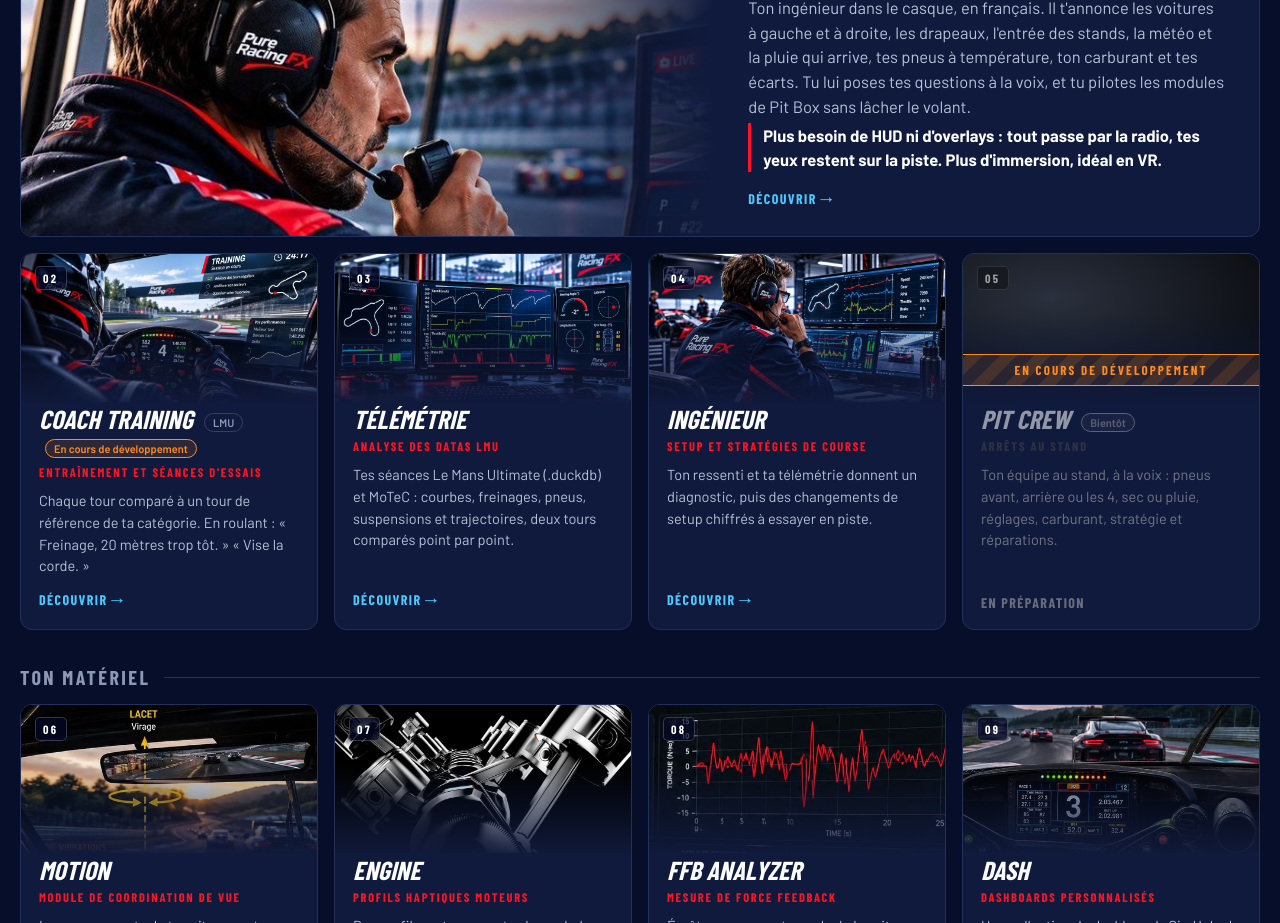
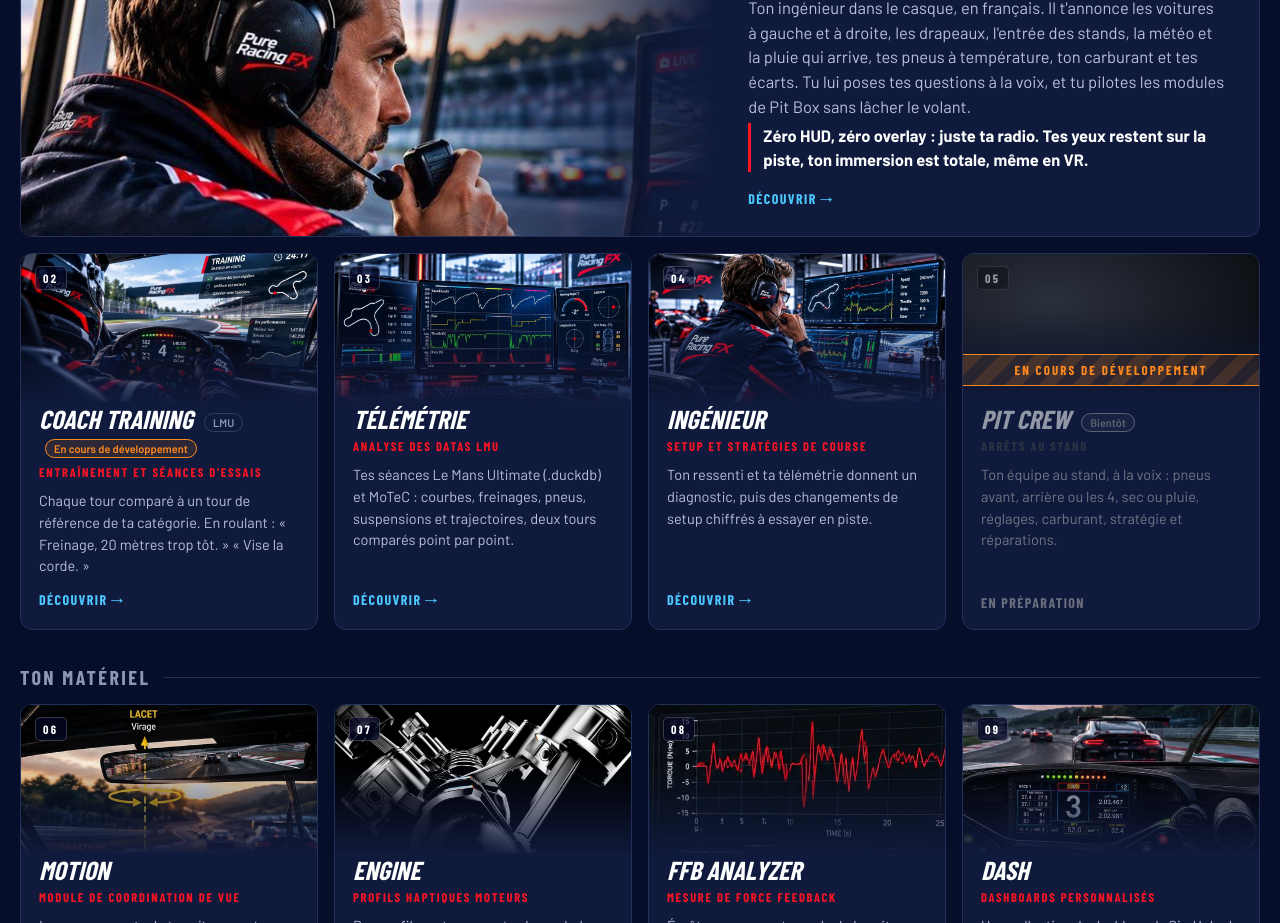
Before and after one commit to Oz911/PureRacingFFBLabWeb, a plain HTML site: page site/index.html in a window 1280 px wide. Shown: the part 2900-3823 px from the top of the page. Drawn offline with nearby package versions, Linux system fonts and the light colour scheme; no server answers; a web font is replaced by a local one.

Commit message:
Site : nouvelle phrase clé du Spotter
Co-Authored-By: Claude Opus 5.5 <noreply@anthropic.com>
Claude-Session: https://claude.ai/code/session_01JZvqLthTGmd1Sj2VmRxZQc

```diff
--- a/site/index.html
+++ b/site/index.html
@@ -101,7 +101,7 @@
           <div class="img" style="background-image:url(img/spotter.jpg)"><span class="n">01</span></div>
           <div class="body"><h4>Spotter</h4><div class="t">Ton ingénieur de course</div>
             <p>Ton ingénieur dans le casque, en français. Il t'annonce les voitures à gauche et à droite, les drapeaux, l'entrée des stands, la météo et la pluie qui arrive, tes pneus à température, ton carburant et tes écarts. Tu lui poses tes questions à la voix, et tu pilotes les modules de Pit Box sans lâcher le volant.</p>
-            <p class="key">Plus besoin de HUD ni d'overlays : tout passe par la radio, tes yeux restent sur la piste. Plus d'immersion, idéal en VR.</p>
+            <p class="key">Zéro HUD, zéro overlay : juste ta radio. Tes yeux restent sur la piste, ton immersion est totale, même en VR.</p>
             <span class="go">Découvrir →</span></div>
         </a>
         <a class="card" data-page="training">
```
